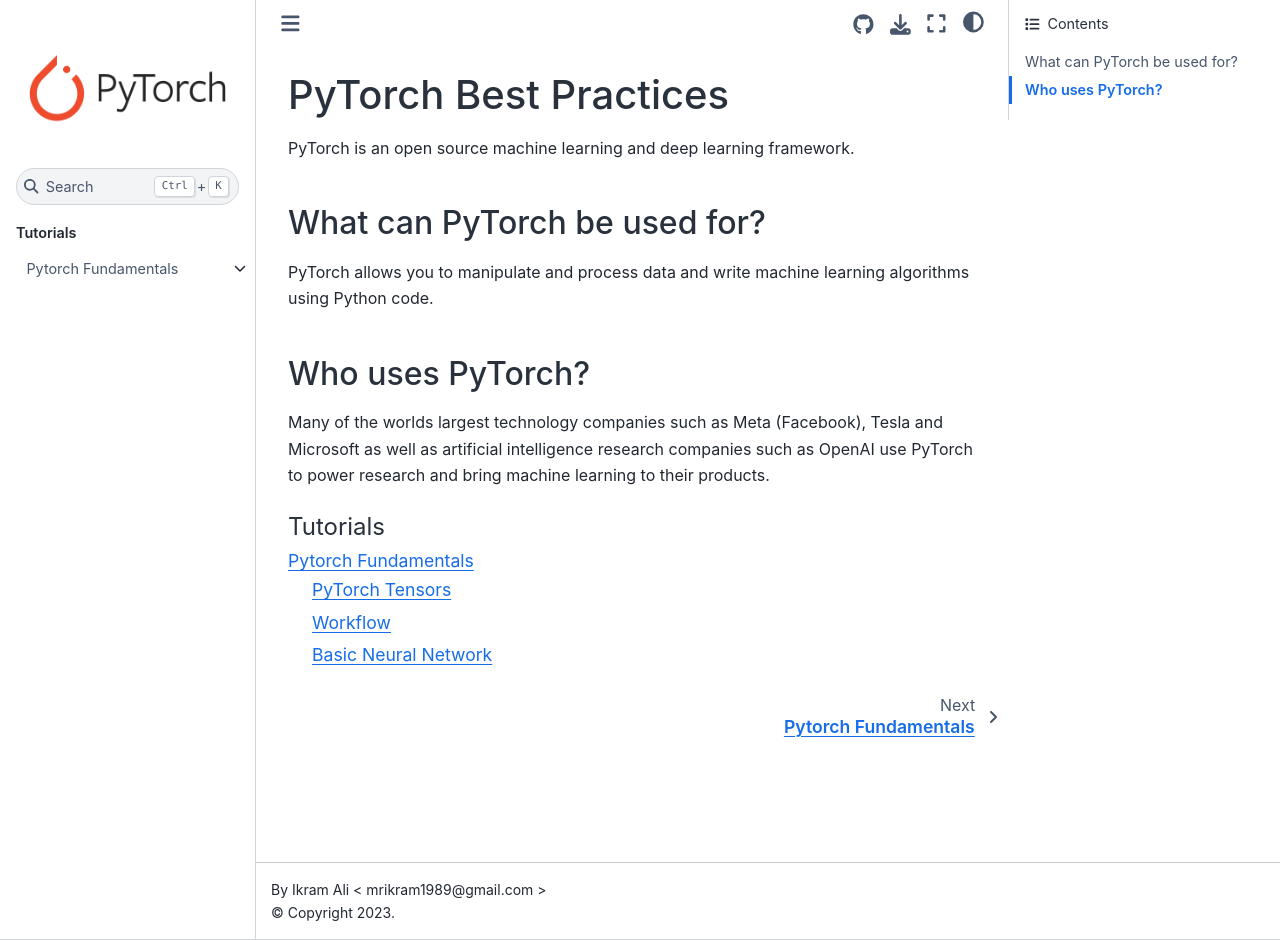
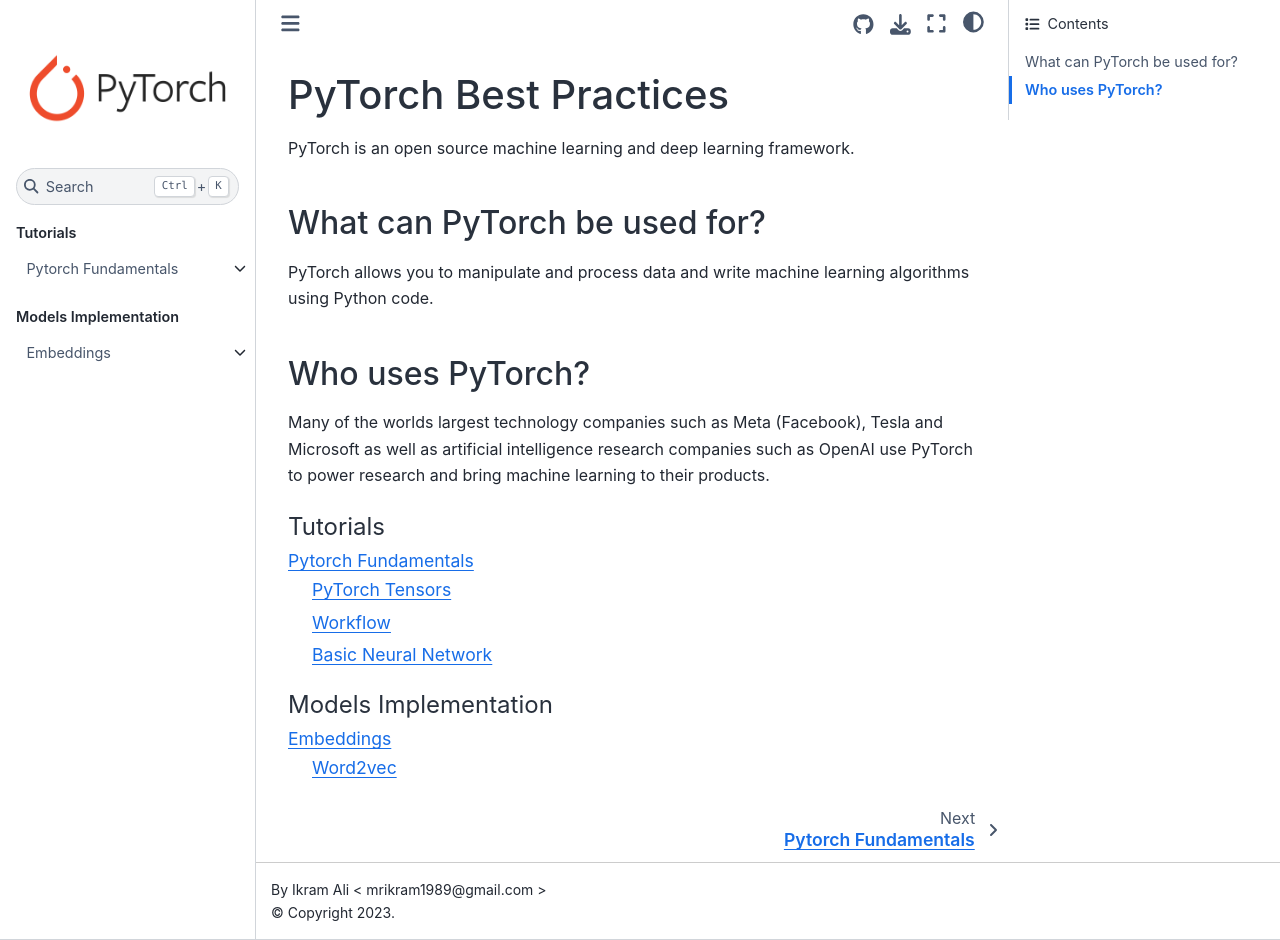
Before and after one commit to akkefa/pytorch, a Jupyter Book: the page built from docs/intro.md, in a window 1280 px wide and 940 px high. Built offline with Jupyter Book 1.0.4 settings and Sphinx 7.4.7 and the Sphinx Book theme 1.1.4, drawn with Linux system fonts in a browser that asks for light colours.

Commit message:
new changes.

```diff
--- a/docs/_toc.yml
+++ b/docs/_toc.yml
@@ -11,3 +11,9 @@ parts:
     - file: tuts/tensor
     - file: tuts/workflow
     - file: tuts/neural_network_classification
+
+- caption: Models Implementation
+  chapters:
+  - file: models/embedding/intro
+    sections:
+    - file: models/embedding/word2vec
```
Also changed, not shown: docs/models/embedding/intro.ipynb (added), docs/models/embedding/word2vec.ipynb (added).
